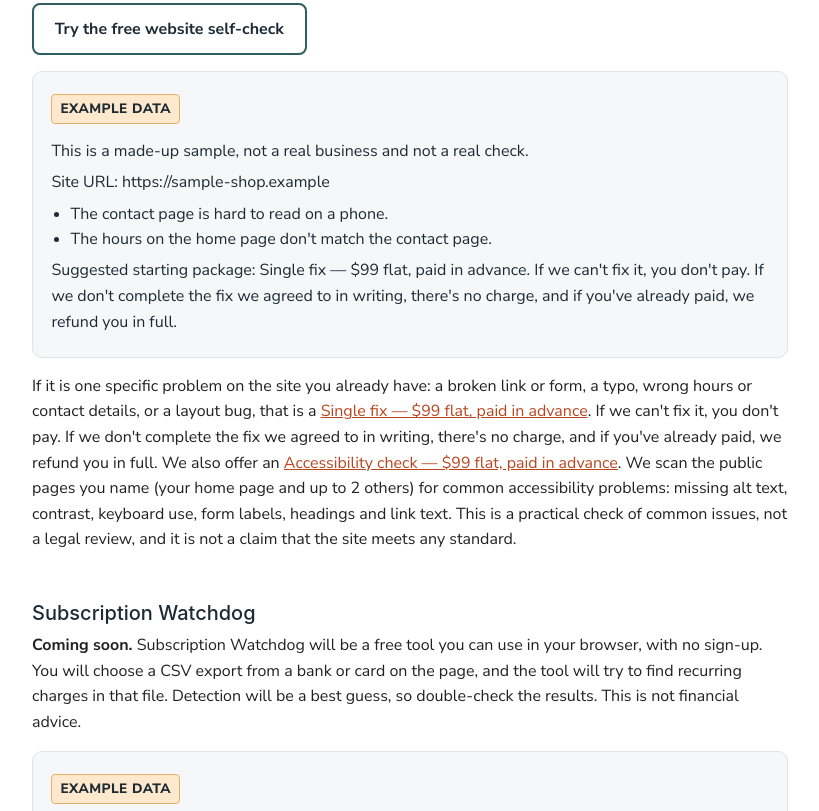
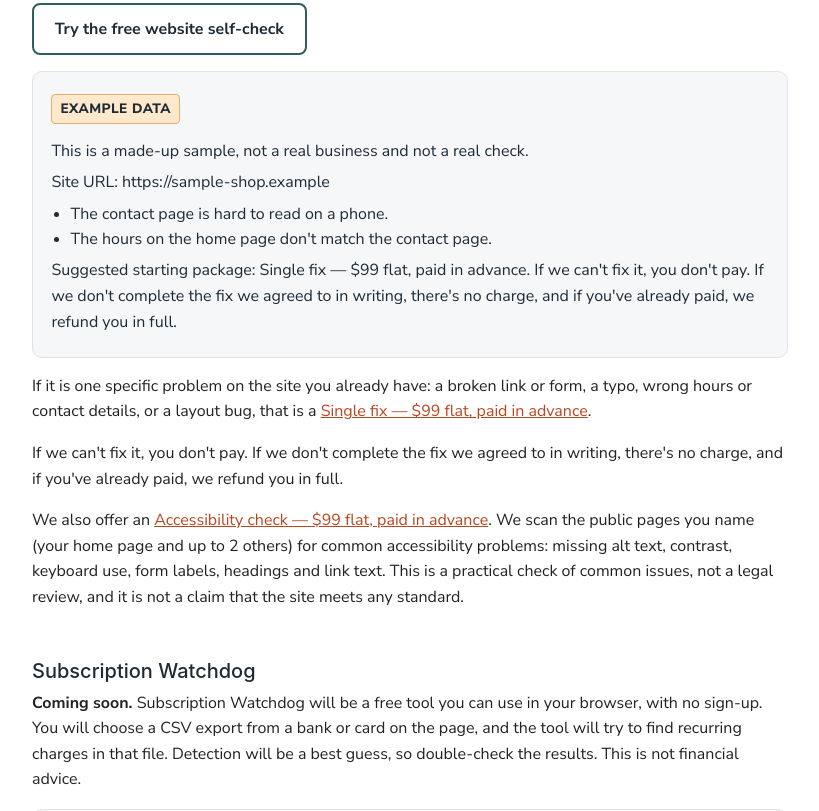
Before and after one commit to slickjacket24/slick-jacket-web, a plain HTML site: page free-tools/index.html in a window 1280 px wide. Shown: the part 491-1302 px from the top of the page, without its empty margins (230-1049 px from the left). Drawn offline with Linux system fonts and the light colour scheme.

Commit message:
FE/auditer fix: split /free-tools/ Single fix paragraph into 3 <p>s, no word changes (staged only)

```diff
--- a/free-tools/index.html
+++ b/free-tools/index.html
@@ -40,7 +40,9 @@
 </ul>
 <p>Suggested starting package: Single fix &mdash; $99 flat, paid in advance. If we can&#39;t fix it, you don&#39;t pay. If we don&#39;t complete the fix we agreed to in writing, there&#39;s no charge, and if you&#39;ve already paid, we refund you in full.</p>
 </div>
-<p class="mt-3">If it is one specific problem on the site you already have: a broken link or form, a typo, wrong hours or contact details, or a layout bug, that is a <a href="../index.html#fix">Single fix &mdash; $99 flat, paid in advance</a>. If we can&#39;t fix it, you don&#39;t pay. If we don&#39;t complete the fix we agreed to in writing, there&#39;s no charge, and if you&#39;ve already paid, we refund you in full. We also offer an <a href="../index.html#fix">Accessibility check &mdash; $99 flat, paid in advance</a>. We scan the public pages you name (your home page and up to 2 others) for common accessibility problems: missing alt text, contrast, keyboard use, form labels, headings and link text. This is a practical check of common issues, not a legal review, and it is not a claim that the site meets any standard.</p>
+<p class="mt-3">If it is one specific problem on the site you already have: a broken link or form, a typo, wrong hours or contact details, or a layout bug, that is a <a href="../index.html#fix">Single fix &mdash; $99 flat, paid in advance</a>.</p>
+<p class="mt-3">If we can&#39;t fix it, you don&#39;t pay. If we don&#39;t complete the fix we agreed to in writing, there&#39;s no charge, and if you&#39;ve already paid, we refund you in full.</p>
+<p class="mt-3">We also offer an <a href="../index.html#fix">Accessibility check &mdash; $99 flat, paid in advance</a>. We scan the public pages you name (your home page and up to 2 others) for common accessibility problems: missing alt text, contrast, keyboard use, form labels, headings and link text. This is a practical check of common issues, not a legal review, and it is not a claim that the site meets any standard.</p>
 
 <h2 class="h5 mt-5">Subscription Watchdog</h2>
 <p><span class="coming-soon">Coming soon.</span> Subscription Watchdog will be a free tool you can use in your browser, with no sign-up. You will choose a CSV export from a bank or card on the page, and the tool will try to find recurring charges in that file. Detection will be a best guess, so double-check the results. This is not financial advice.</p>
```
